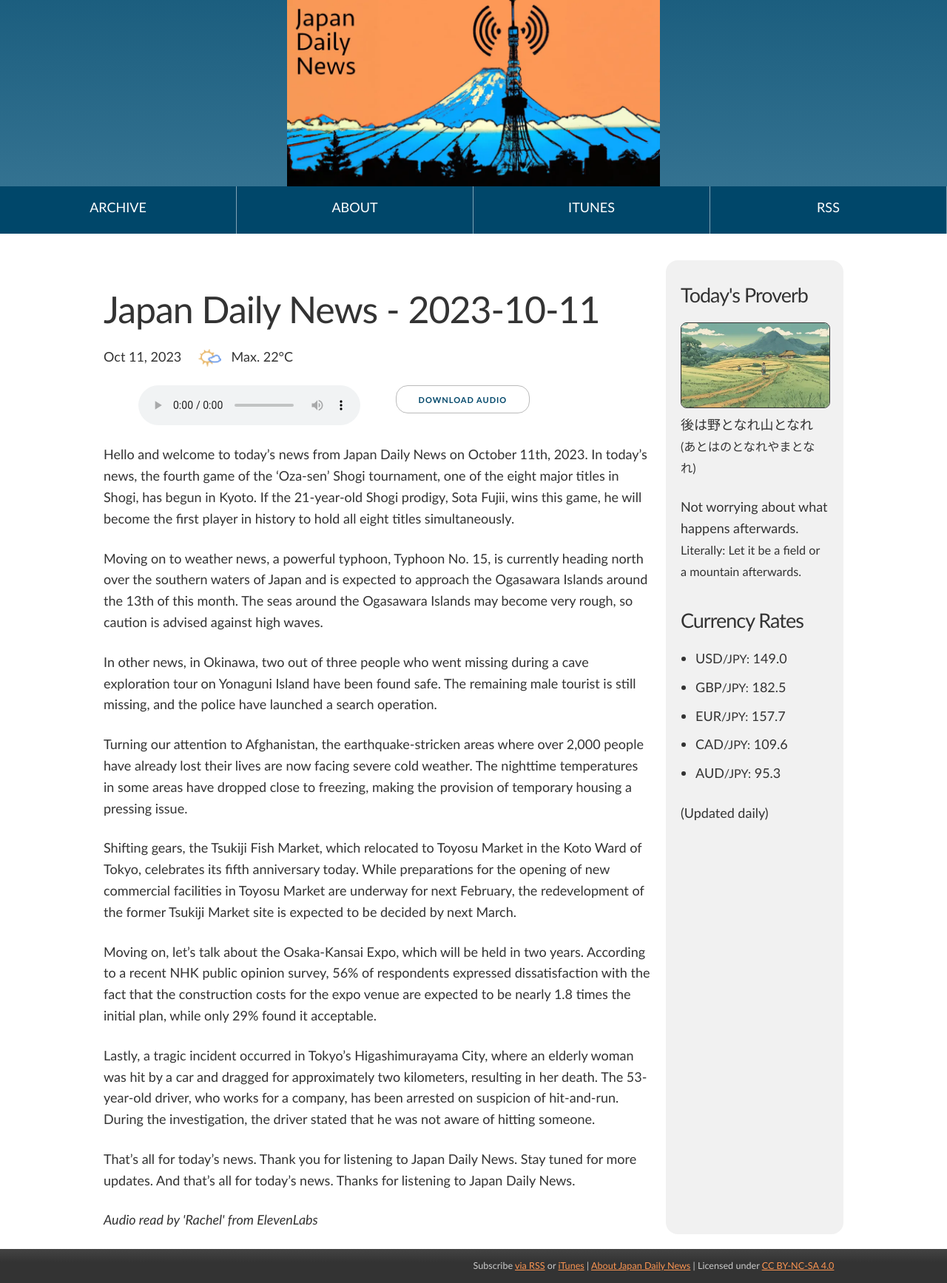
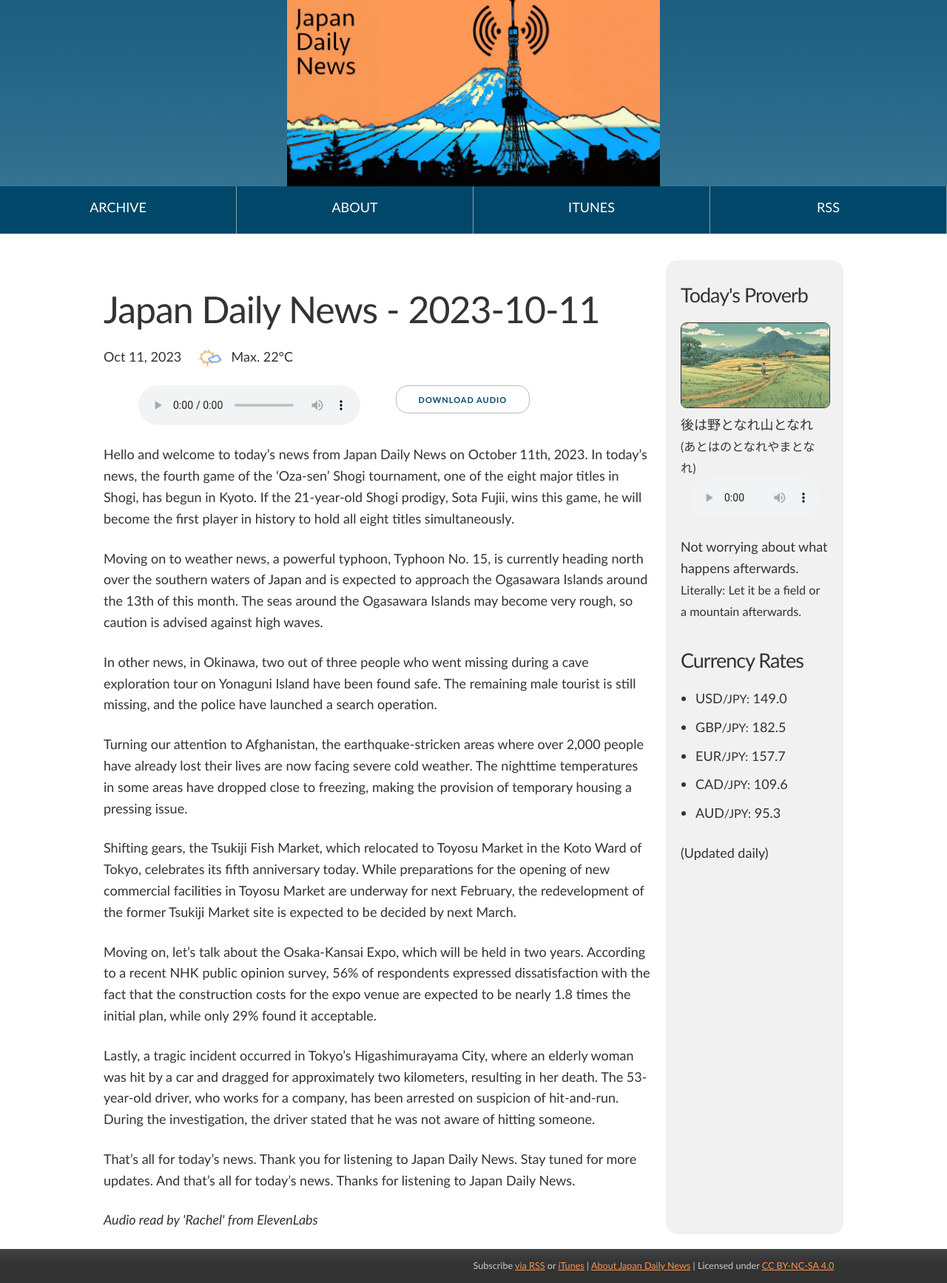
Before and after one commit to tagawa/JapanDailyNews, a Jekyll site: the page built from docs/index.html, in a window 1280 px wide. Shown: the whole page at 74% size. Built offline with Jekyll 4.4.1, drawn with Linux system fonts in a browser that asks for light colours; comment, search, counter and statistics services are not loaded.

Commit message:
Added proverb audio

```diff
--- a/docs/index.html
+++ b/docs/index.html
@@ -45,7 +45,11 @@ summary: Today's news from Japan, powered by AI. This computer-generated daily p
               <img src="/images/proverbs/proverb_{{ latest_post.proverb_id }}.webp" alt="Illustration representing the proverb {{ latest_post.proverb_en }}" style="max-width: 200px;" class="illustration">
           </picture>
 
-          <p>{{ latest_post.proverb_ja }}<br><small>({{ latest_post.proverb_hiragana }})</small></p>
+          <p>{{ latest_post.proverb_ja }}<br><small>({{ latest_post.proverb_hiragana }})</small>
+              <audio controls="">
+                  <source src="/audio/proverbs/proverb_{{ latest_post.proverb_id }}.mp3" type="audio/mp3">
+              </audio>
+          </p>
           <p>{{ latest_post.proverb_en }}<br><small>Literally: {{ latest_post.proverb_lit }}</small></p>
         </div>
       {%- endif %}
```
